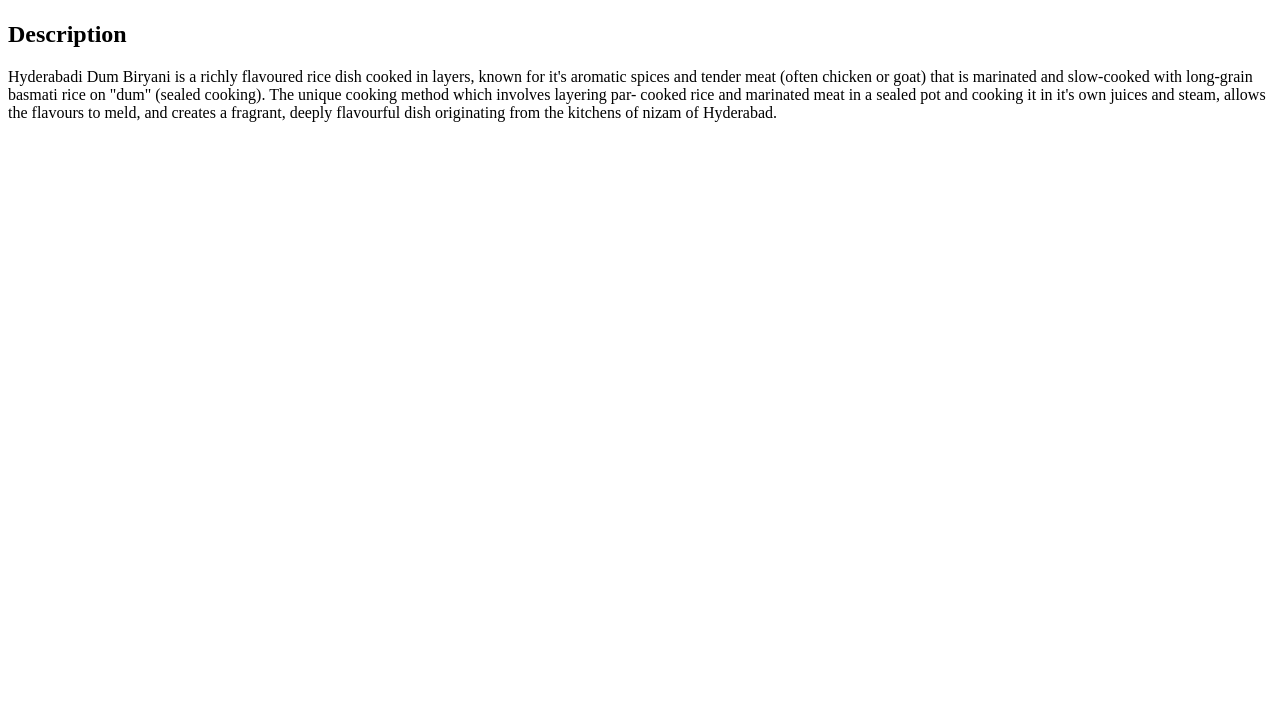
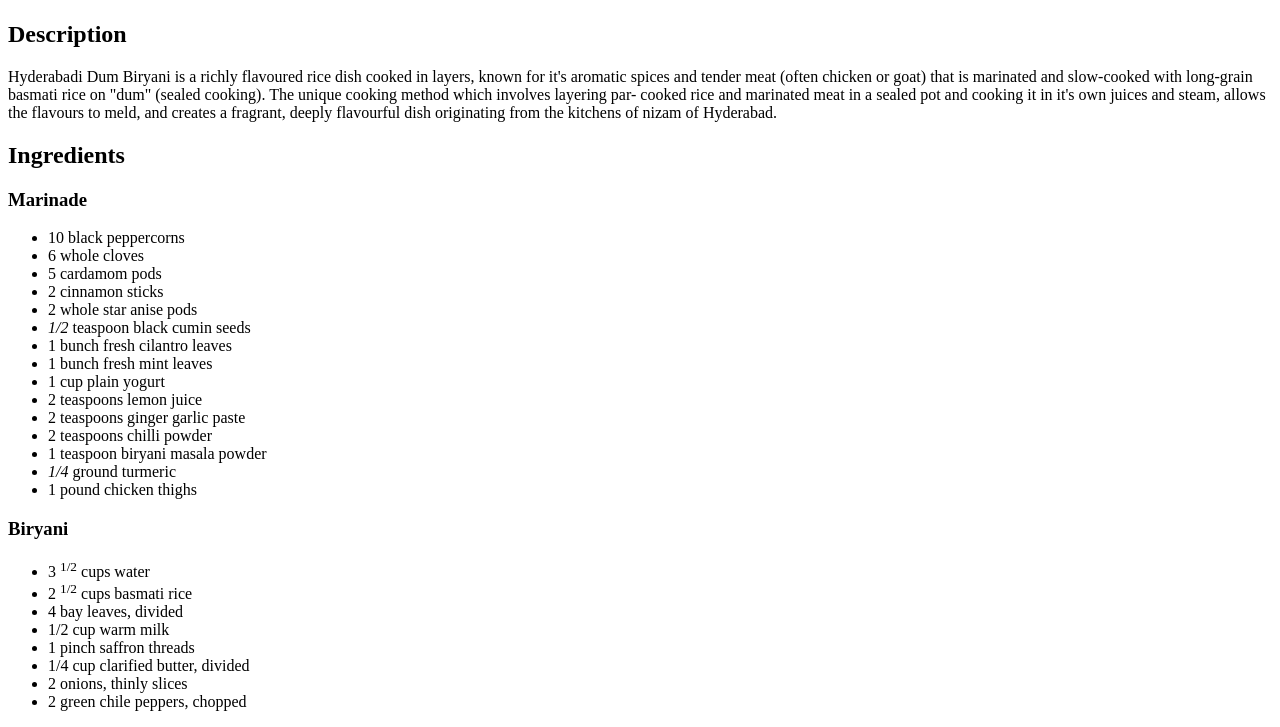
Before and after one commit to bazokibodhi/new-odin-recipes, a plain HTML site: page recipes/biryani.html in a window 1280 px wide. Shown: the part 419-1146 px from the top of the page. Before the commit the page ends 800 px from the top, so only its background shows below. Drawn offline with Linux system fonts and the light colour scheme.

Commit message:
Ingredients section added in biryani.html page

```diff
--- a/recipes/biryani.html
+++ b/recipes/biryani.html
@@ -20,5 +20,35 @@
             juices and steam, allows the flavours to meld, and creates a fragrant, deeply
             flavourful dish originating from the kitchens of nizam of Hyderabad.
         </p>
+        <h2>Ingredients</h2>
+        <h3>Marinade</h3>
+        <ul>
+            <li>10 black peppercorns</li>
+            <li>6 whole cloves</li>
+            <li>5 cardamom pods</li>
+            <li>2 cinnamon sticks</li>
+            <li>2 whole star anise pods</li>
+            <li><em>1/2</em> teaspoon black cumin seeds</li>
+            <li>1 bunch fresh cilantro leaves</li>
+            <li>1 bunch fresh mint leaves</li>
+            <li>1 cup plain yogurt</li>
+            <li>2 teaspoons lemon juice</li>
+            <li>2 teaspoons ginger garlic paste</li>
+            <li>2 teaspoons chilli powder</li>
+            <li>1 teaspoon biryani masala powder</li>
+            <li><em>1/4</em> ground turmeric</li>
+            <li>1 pound chicken thighs</li>
+        </ul>
+        <h3>Biryani</h3>
+        <ul>
+            <li>3 <sup>1/2</sup> cups water</li>
+            <li>2 <sup>1/2</sup> cups basmati rice</li>
+            <li>4 bay leaves, divided</li>
+            <li>1/2 cup warm milk</li>
+            <li>1 pinch saffron threads</li>
+            <li>1/4 cup clarified butter, divided</li>
+            <li>2 onions, thinly slices</li>
+            <li>2 green chile peppers, chopped</li>
+        </ul>
     </body>
 </html>
```
